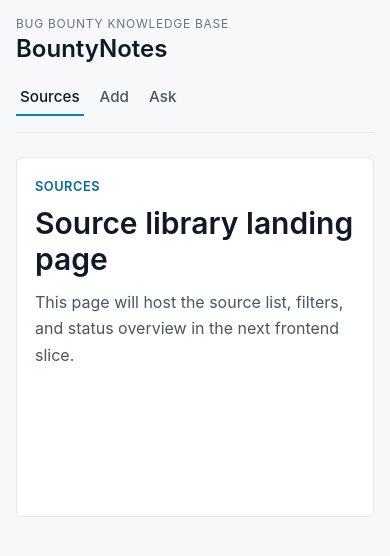
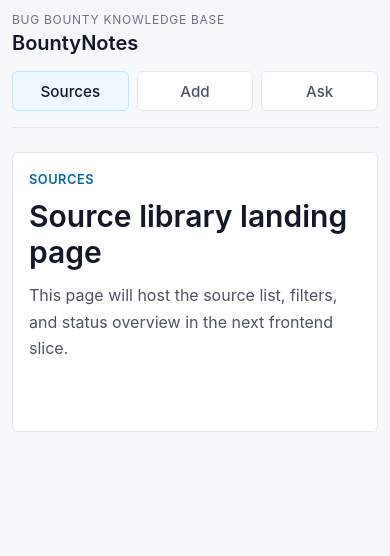
Before and after one commit to lgeniaux/bountynotes, an Angular app in the folder frontend/: page /sources in a window 390 px wide. Shown: the top 556 px of the page. Built offline with nearby package versions, Linux system fonts and the light colour scheme.

Commit message:
refactor(web): improve shell responsiveness

```diff
--- a/frontend/src/app/app.css
+++ b/frontend/src/app/app.css
@@ -44,6 +44,7 @@
 .app-nav-item {
   display: inline-flex;
   align-items: center;
+  justify-content: center;
   min-height: 36px;
   padding: 0 4px;
   border-bottom: 2px solid transparent;
@@ -85,4 +86,38 @@
   .app-panel {
     padding: 18px;
   }
+
+  .app-nav {
+    width: 100%;
+    gap: 8px;
+  }
+
+  .app-nav-item {
+    flex: 1 1 96px;
+    min-height: 40px;
+    padding: 0 8px;
+    border: 1px solid #e5e7eb;
+    border-radius: 6px;
+    background: #ffffff;
+  }
+
+  .app-nav-item-active {
+    border-color: #bae6fd;
+    background: #f0f9ff;
+  }
 }
+
+@media (max-width: 480px) {
+  .app-shell {
+    padding: 12px;
+  }
+
+  .app-title {
+    font-size: 1.25rem;
+  }
+
+  .app-panel {
+    min-height: 280px;
+    padding: 16px;
+  }
+}
```
